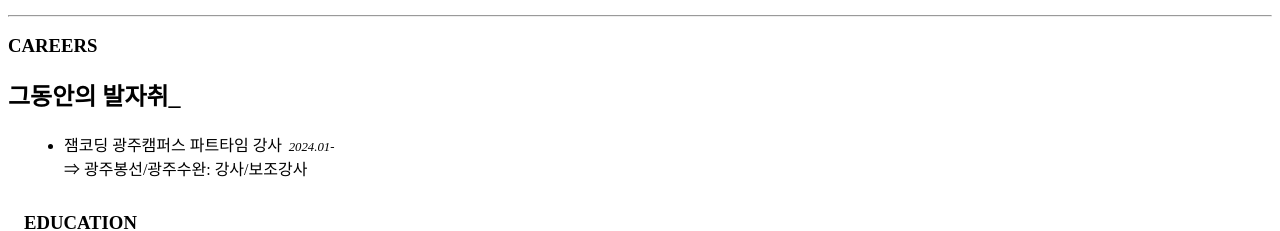
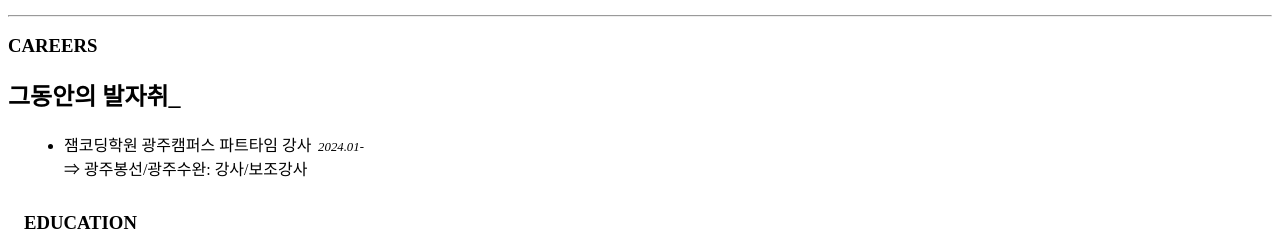
Before and after one commit to ShapeLayer/jonghyeon.me, a Svelte app: page / in a window 1280 px wide. Shown: the part 1500-1731 px from the top of the page. Built offline with nearby package versions, Linux system fonts and the light colour scheme; the HTML template or start-up script is replaced by a standard one.

Commit message:
Update Careers.svelte

```diff
--- a/src/includes/Careers.svelte
+++ b/src/includes/Careers.svelte
@@ -13,7 +13,7 @@
     <h2 class="subtitle">그동안의 발자취_</h2>
     <CareersSection id='careers__now'>
       <CareersSectionContent
-        name='잼코딩 광주캠퍼스 파트타임 강사'
+        name='잼코딩학원 광주캠퍼스 파트타임 강사'
         date='2024.01-'
       >
         ⇒ 광주봉선/광주수완: 강사/보조강사
```
